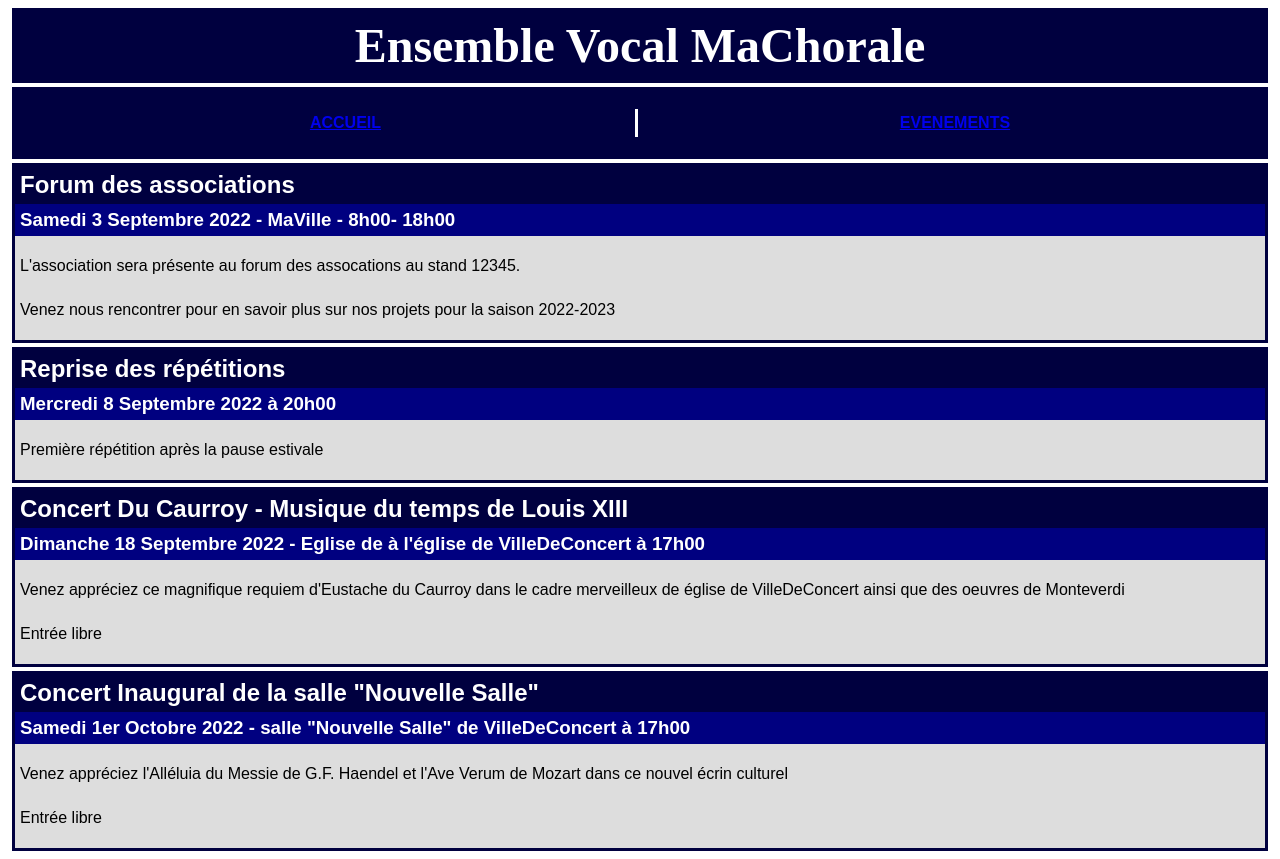
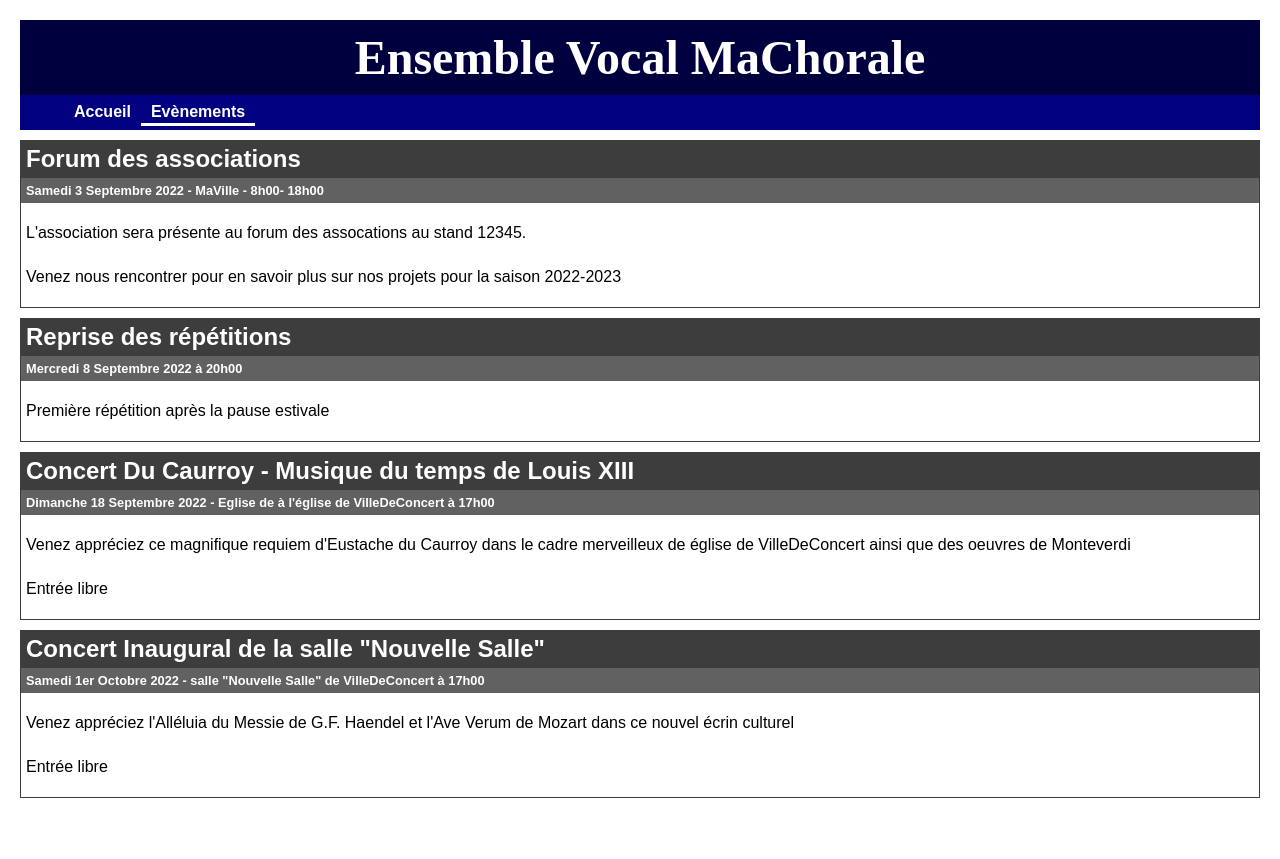
Before and after one commit to froux26/SiteWebChorale, a plain HTML site: page evenements.html in a window 1280 px wide. After the commit the page ends 818 px from the top, so only its background shows below. Drawn offline with Linux system fonts and the light colour scheme.

Commit message:
Br navigation bar (#2)
* Mise à jour du graphisme de la barre de menu et des articles

* Mise à jour du style edes articles

Co-authored-by: Fabienne Roux <fabienne.rouxx.fr@gmail.com>

```diff
--- a/evenements.html
+++ b/evenements.html
@@ -16,8 +16,8 @@
 
     <nav>
         <ul>
-            <li><a href="index.html">ACCUEIL</a></li>
-            <li><a href="evenements.html">EVENEMENTS</a></li>
+            <li><a href="index.html">Accueil</a></li>
+            <li class='active-page'><a href="evenements.html">Evènements</a></li>
         </ul>
     </nav>
 
--- a/style.css
+++ b/style.css
@@ -2,6 +2,10 @@ html {
     font: 1em;
     font-family: Arial, sans-serif;
     color: white;
+}
+
+body {
+    margin: 20px;
 }
 
 header {
@@ -12,64 +16,47 @@ header {
     font-size: 3em;
     text-align: center;
 
-
     padding-top: 10px;
     padding-bottom: 10px;
     padding-left: 10px;
     padding-right: 10px;
 
-    margin-top: 4px;
-    margin-bottom: 4px;
-    margin-left: 4px;
-    margin-right: 4px;
-
 }
 
 nav {
-    background-color: #000040;
+    background-color: #000080;
 
-    margin-bottom: 4px;
-    margin-bottom: 4px;
-    margin-left: 4px;
-    margin-right: 4px;
-
-    padding-top: 2px;
-    padding-bottom: 2px;
-    padding-left: 0px;
-    padding-right: 0px;
+    margin-top: 0;
+    margin-bottom: 10px;
+    padding: 4px;
 }
 
 nav ul {
     display: flex;
     flex-direction: row;
+    margin: 0px;
     list-style: none;
 }
 
 nav li {
-    display: inline;
+    display: inline-block;
     text-align: center;
     font-weight: bold;
     vertical-align: middle;
-    flex-grow: 1;
-
-    padding-top: 5px;
-    padding-bottom: 5px;
-    padding-left: 5px;
-    padding-right: 5px;
-
-    margin-top: 4px;
-    margin-bottom: 4px;
-    margin-left: 4px;
-    margin-right: 4px;
-    border-right: solid white;
+    margin: 0px;
+    padding-top: 4px;
+    padding-bottom: 2px;
+    padding-left: 10px;
+    padding-right: 10px;
 }
 
-nav li:last-child {
-    border-right: 0;
+nav ul li.active-page {
+    border-bottom: 3px solid white;
 }
 
-nav li:hover {
-    text-decoration: underline;
+nav ul li a {
+    color: white;
+    text-decoration: none;
 }
 
 main {
@@ -77,52 +64,32 @@ main {
 }
 
 article {
-    border-color: #00003f;
-    border-style: solid;
+    border-left: 1px solid #3d3d3d;
+    border-right: 1px solid #3d3d3d;
+    border-bottom: 1px solid #3d3d3d;
 
-    margin-top: 4px;
-    margin-bottom: 4px;
-    margin-left: 4px;
-    margin-right: 4px;
-
-    background-color: #dddddd;
-
+    margin-left: 0px;
+    margin-right: 0px;
+    margin-top: 10px;
+    margin-bottom: 10px;
+    background-color: white;
     font-weight: 100;
 }
 
 article h2 {
-    background-color: #00003f;
-    margin-top: 0px;
-    margin-bottom: 0px;
-    margin-left: 0px;
-    margin-right: 0px;
-
-    padding-top: 5px;
-    padding-bottom: 5px;
-    padding-left: 5px;
-    padding-right: 5px;
+    background-color: #3d3d3d;
+    margin: 0px;
+    padding: 5px;
 }
 
 article h3 {
-    background-color: #000080;
-    margin-top: 0px;
-    margin-bottom: 0px;
-    margin-left: 0px;
-    margin-right: 0px;
-
-    padding-top: 5px;
-    padding-bottom: 5px;
-    padding-left: 5px;
-    padding-right: 5px;
-
-
+    background-color: #616161;
+    font-size: 0.8em;
+    margin: 0px;
+    padding: 5px;
 }
 
 article p {
     color: black;
-
-    padding-top: 5px;
-    padding-bottom: 5px;
-    padding-left: 5px;
-    padding-right: 5px;
+    padding: 5px;
 }
```
Also changed, not shown: index.html (+2 -2 lines).
